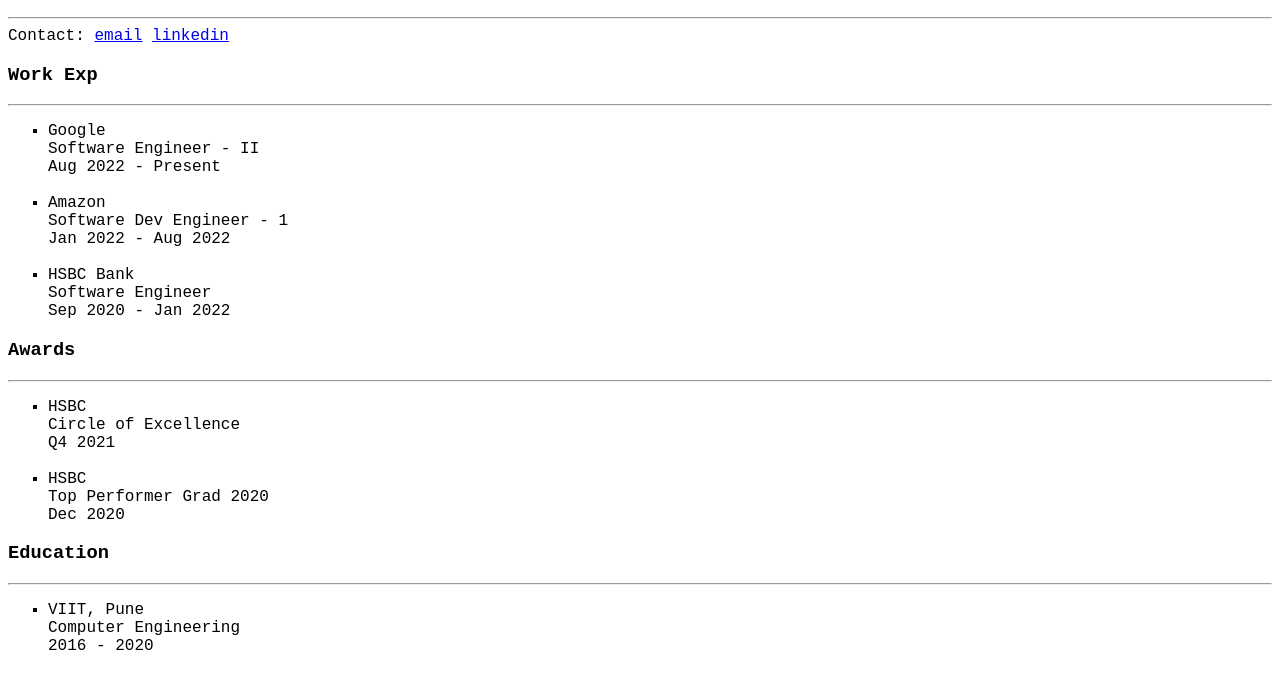
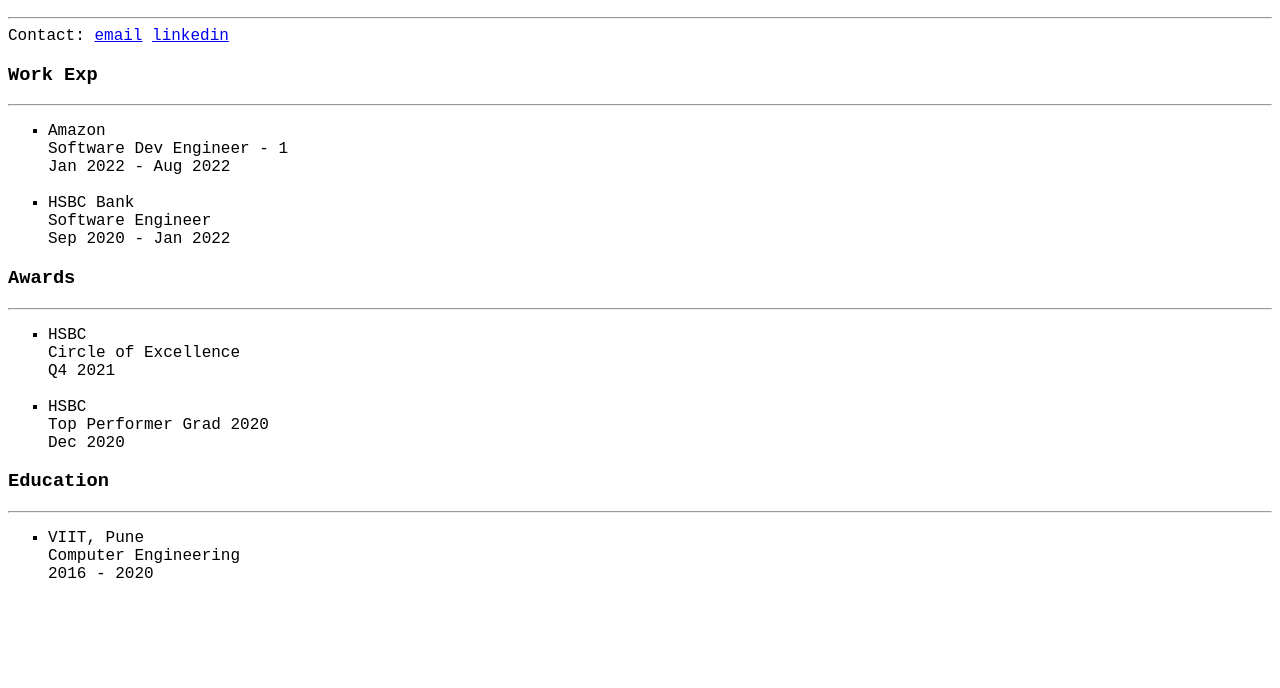
Before and after one commit to i-64/i-64.github.io, a plain HTML site: page index.html in a window 1280 px wide. Shown: the part 50-738 px from the top of the page. Drawn offline with Linux system fonts and the light colour scheme.

Commit message:
Hide job update!

```diff
--- a/index.html
+++ b/index.html
@@ -18,10 +18,10 @@
     <h3>Work Exp</h3>
     <hr>
     <ul>
-	<li>
+	<!-- hidden <li>
         	Google <br>Software Engineer - II<br>Aug 2022 - Present
         </li>
-        <br>
+        <br> -->
     	<li>
         	Amazon <br>Software Dev Engineer - 1<br>Jan 2022 - Aug 2022
         </li>
```
